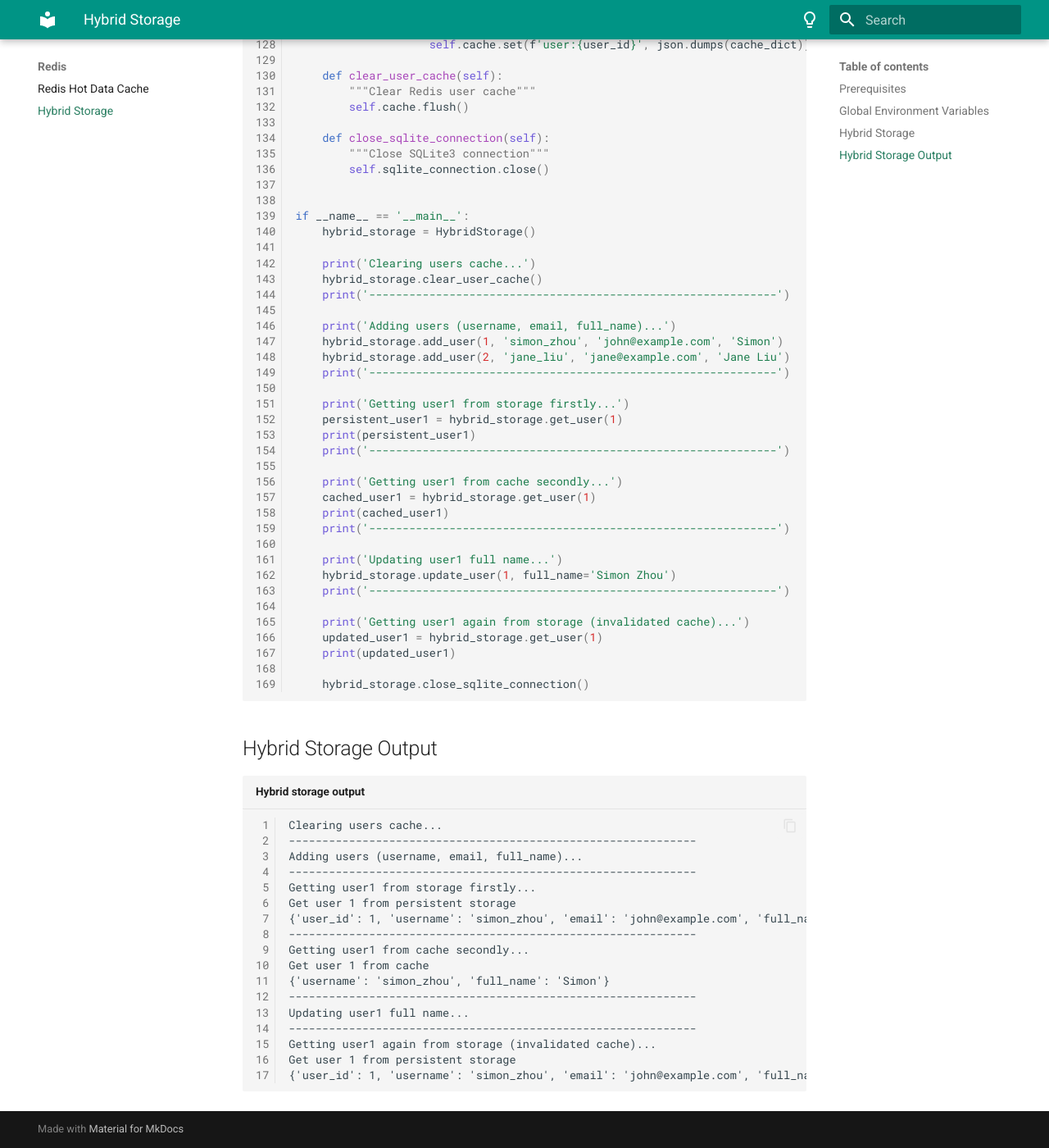
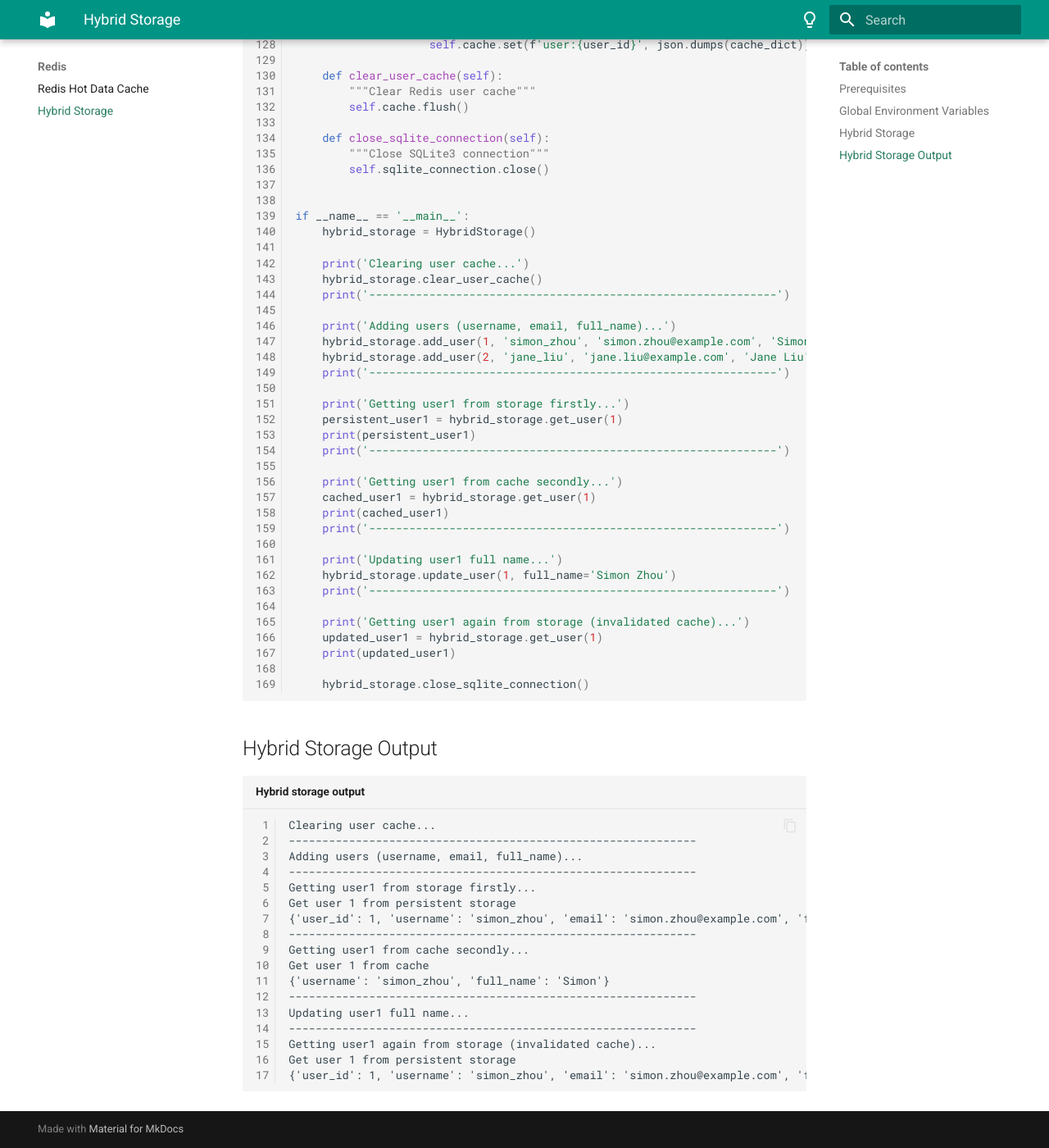
Before and after one commit to zhouushe/notes, an MkDocs documentation site: the page built from docs/hybrid_storage.md, in a window 1280 px wide and 1400 px high, scrolled down 3195 px. Shown: the whole window at 82% size. Built offline with MkDocs 1.6.1 and Material for MkDocs 9.7.7, drawn with Linux system fonts in a browser that asks for light colours.

Commit message:
Update hybrid_storage.md

````diff
--- a/docs/hybrid_storage.md
+++ b/docs/hybrid_storage.md
@@ -159,13 +159,13 @@ class HybridStorage(object):
 if __name__ == '__main__':
     hybrid_storage = HybridStorage()
 
-    print('Clearing users cache...')
+    print('Clearing user cache...')
     hybrid_storage.clear_user_cache()
     print('-------------------------------------------------------------')
 
     print('Adding users (username, email, full_name)...')
-    hybrid_storage.add_user(1, 'simon_zhou', 'john@example.com', 'Simon')
-    hybrid_storage.add_user(2, 'jane_liu', 'jane@example.com', 'Jane Liu')
+    hybrid_storage.add_user(1, 'simon_zhou', 'simon.zhou@example.com', 'Simon')
+    hybrid_storage.add_user(2, 'jane_liu', 'jane.liu@example.com', 'Jane Liu')
     print('-------------------------------------------------------------')
 
     print('Getting user1 from storage firstly...')
@@ -191,13 +191,13 @@ if __name__ == '__main__':
 
 ## Hybrid Storage Output
 ```plaintext title="Hybrid storage output"
-Clearing users cache...
+Clearing user cache...
 -------------------------------------------------------------
 Adding users (username, email, full_name)...
 -------------------------------------------------------------
 Getting user1 from storage firstly...
 Get user 1 from persistent storage
-{'user_id': 1, 'username': 'simon_zhou', 'email': 'john@example.com', 'full_name': 'Simon'}
+{'user_id': 1, 'username': 'simon_zhou', 'email': 'simon.zhou@example.com', 'full_name': 'Simon'}
 -------------------------------------------------------------
 Getting user1 from cache secondly...
 Get user 1 from cache
@@ -207,5 +207,5 @@ Updating user1 full name...
 -------------------------------------------------------------
 Getting user1 again from storage (invalidated cache)...
 Get user 1 from persistent storage
-{'user_id': 1, 'username': 'simon_zhou', 'email': 'john@example.com', 'full_name': 'Simon Zhou'}
+{'user_id': 1, 'username': 'simon_zhou', 'email': 'simon.zhou@example.com', 'full_name': 'Simon Zhou'}
 ```
````
